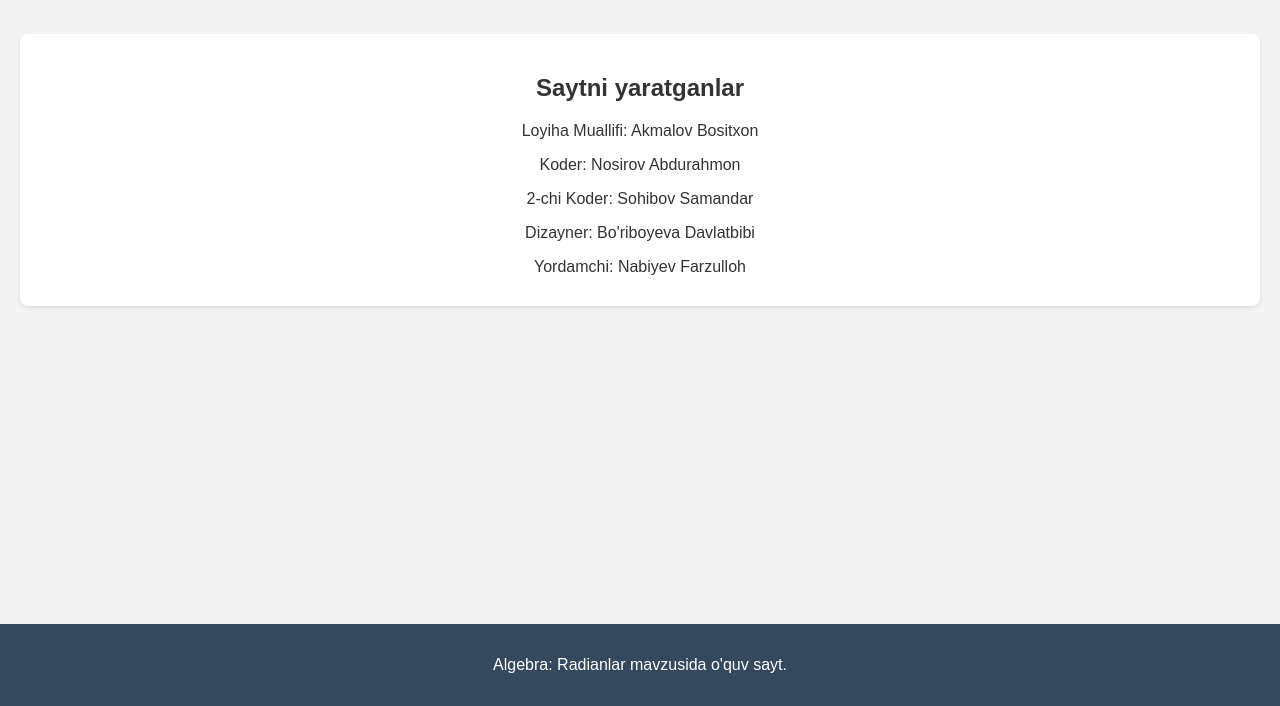
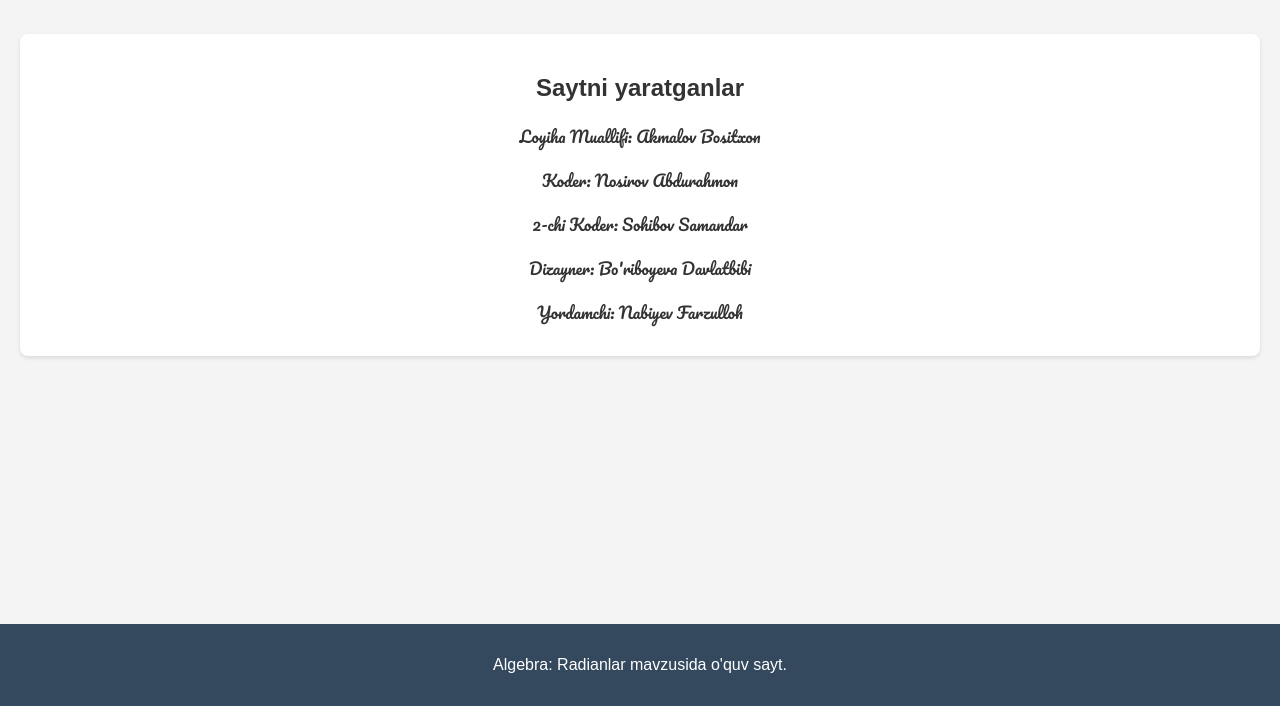
Before and after one commit to Bositkhann/Algebra_9F_BSFDA, a plain HTML site: page index.html in a window 1280 px wide. Shown: the part 94-800 px from the top of the page. Drawn offline with Linux system fonts and the light colour scheme.

Commit message:
Update styles.css

```diff
--- a/css/styles.css
+++ b/css/styles.css
@@ -103,6 +103,7 @@ select{
 
 .author-name {
     margin-bottom: 10px;
+     font-family: "Pacifico";
 }
 .question-card {
     background-color: #ecf0f1;
```
